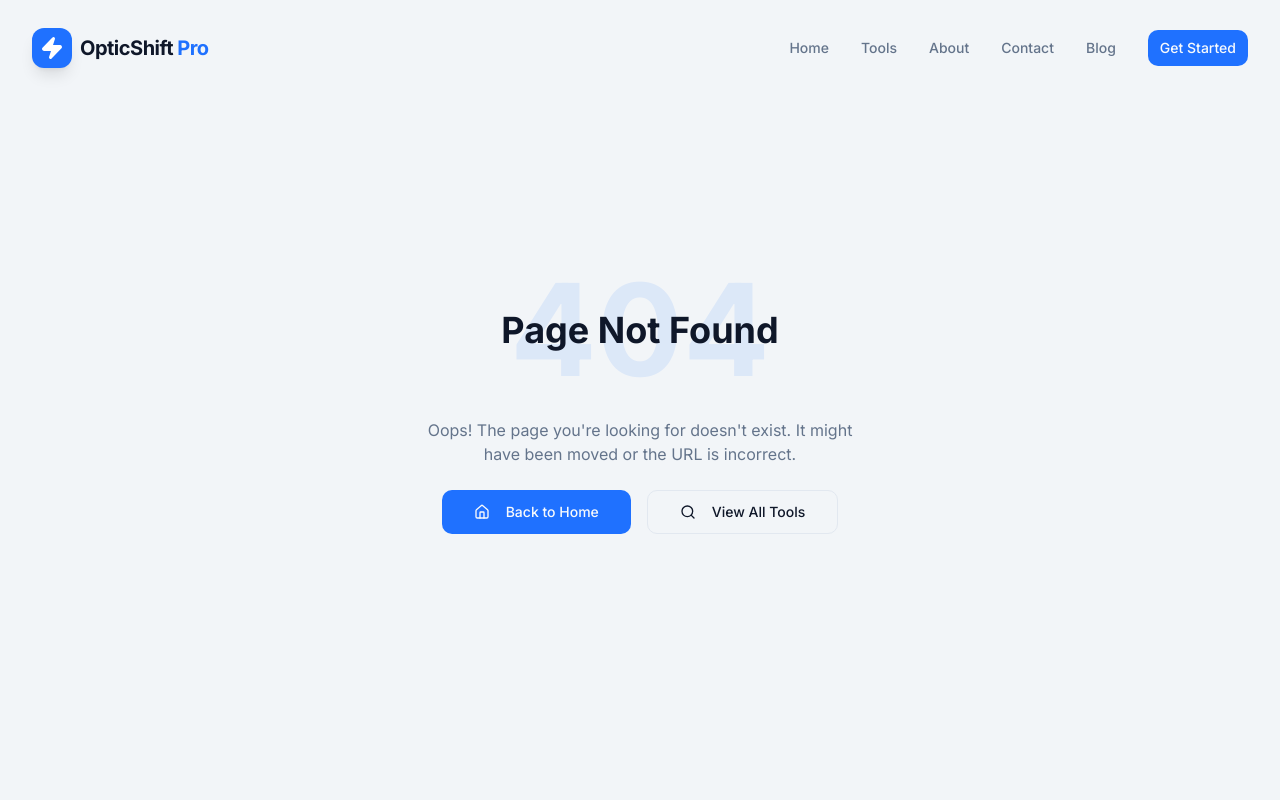
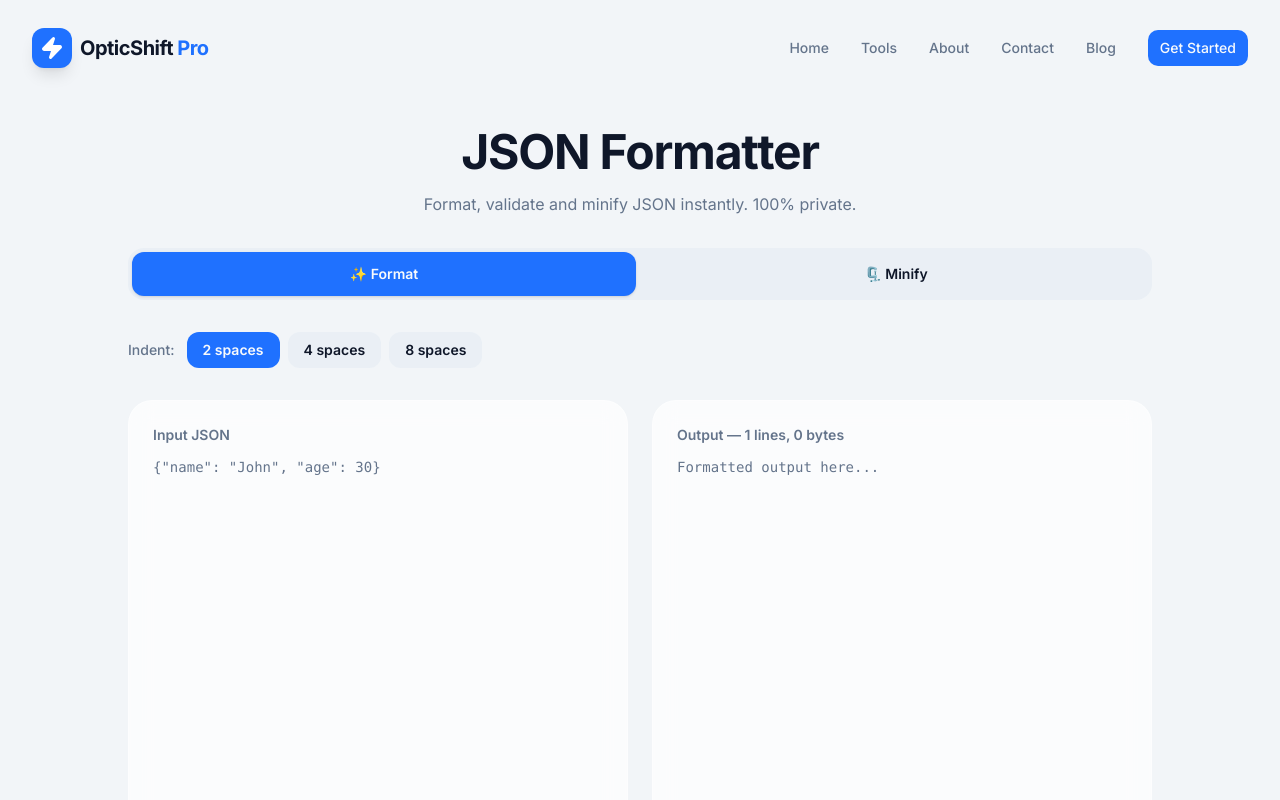
Before and after one commit to surajkumar122024-star/ok01, a Next.js app: page /tools/json-formatter in a window 1280 px wide. Before the commit this address had no page. Shown: the top 800 px of the page. Built offline with nearby package versions, Linux system fonts and the light colour scheme.

Commit message:
Add JSON Formatter page component

```diff
--- /dev/null
+++ b/src/app/tools/json-formatter/page.tsx
@@ -0,0 +1,10 @@
+import JsonFormatterClient from './JsonFormatterClient'
+
+export const metadata = {
+  title: 'JSON Formatter — OpticShift Pro',
+  description: 'Format, validate and minify JSON instantly in your browser. Free and private.',
+}
+
+export default function JsonFormatterPage() {
+  return <JsonFormatterClient />
+}
```
